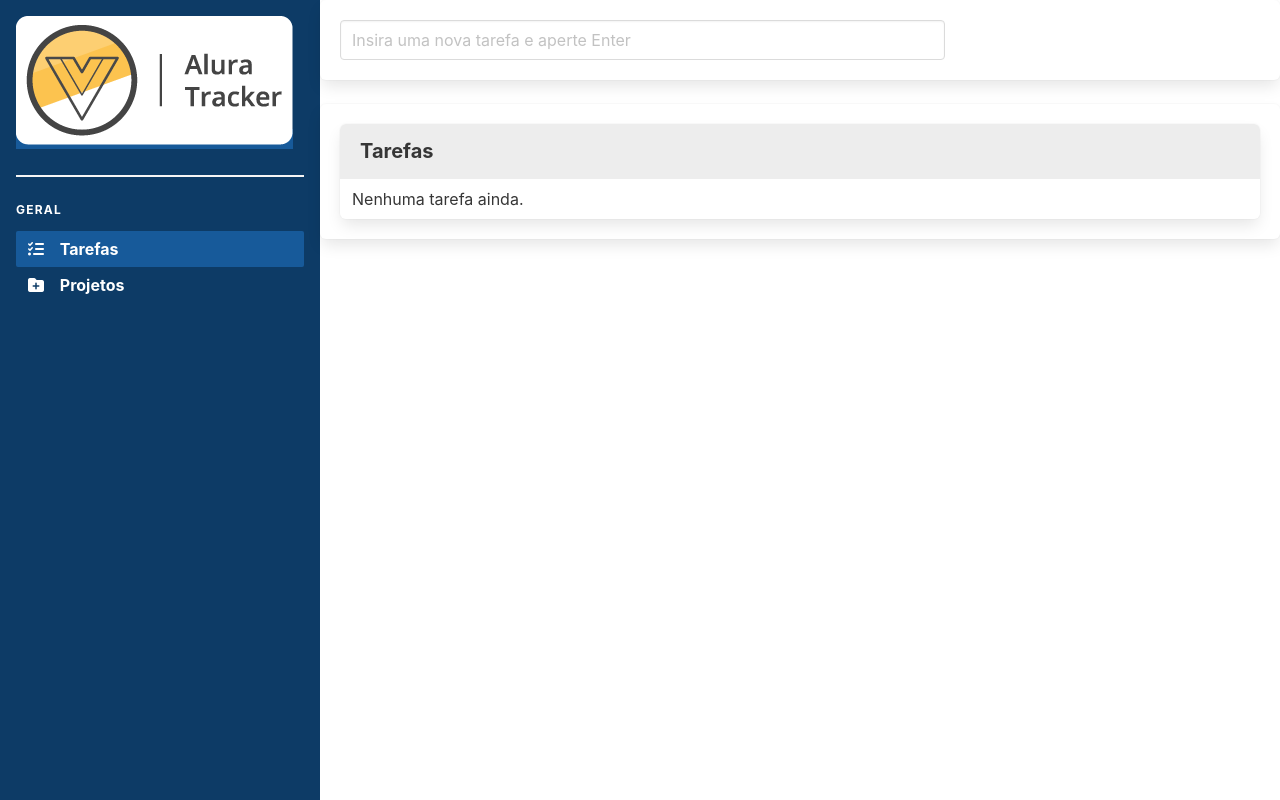
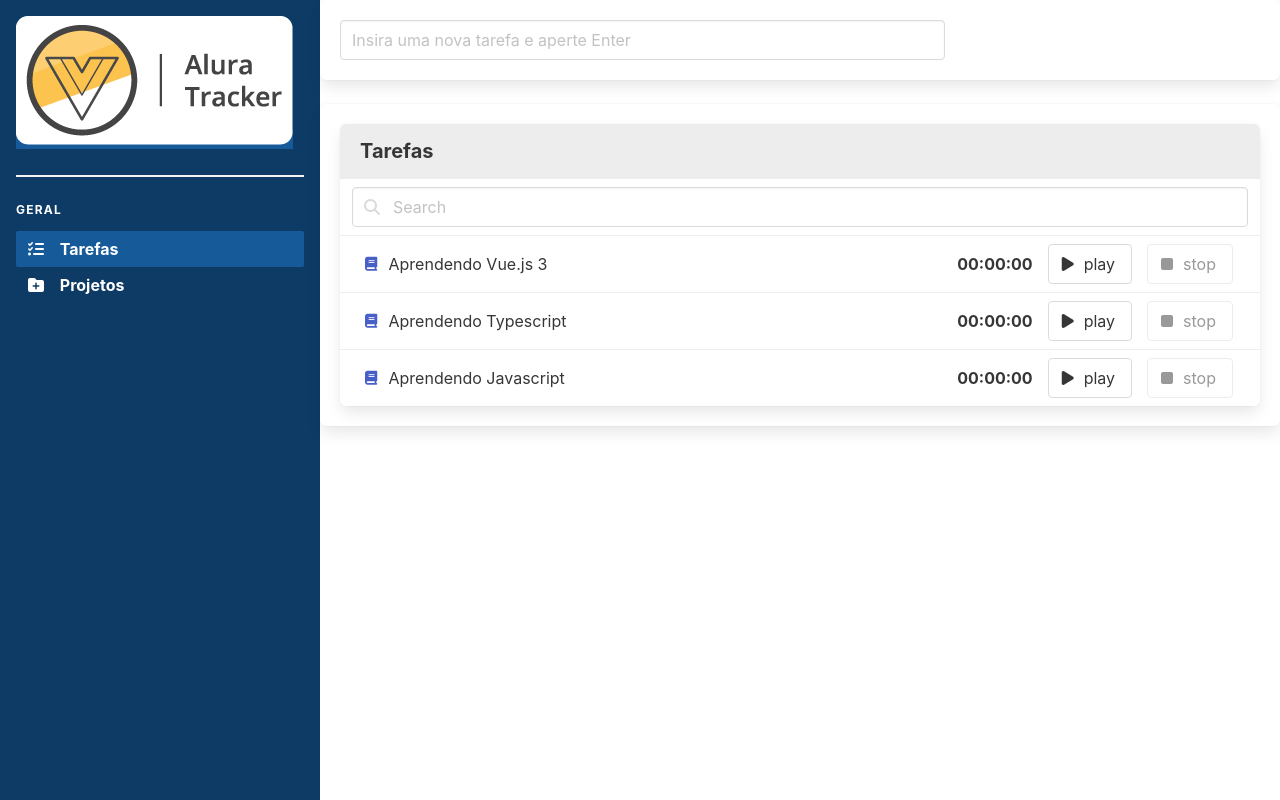
Before and after one commit to romarioarruda/alura-tracker, a Vue app: page / in a window 1280 px wide. Built offline with nearby package versions, Linux system fonts and the light colour scheme.

Commit message:
adicionando gerenciador de estado

```diff
--- a/package.json
+++ b/package.json
@@ -11,7 +11,8 @@
     "@fortawesome/fontawesome-free": "^6.1.1",
     "core-js": "^3.8.3",
     "vue": "^3.2.13",
-    "vue-router": "4"
+    "vue-router": "4",
+    "vuex": "^4.0.2"
   },
   "devDependencies": {
     "@typescript-eslint/eslint-plugin": "^5.4.0",
--- a/src/main.ts
+++ b/src/main.ts
@@ -3,7 +3,9 @@ import App from './App.vue'
 
 import '@fortawesome/fontawesome-free/css/all.css'
 import router from './routes';
+import { store, key } from './store';
 
 createApp(App)
     .use(router)
+    .use(store, key)
     .mount('#app')
--- /dev/null
+++ b/src/store/index.ts
@@ -0,0 +1,14 @@
+import { InjectionKey } from "vue";
+import { createStore, Store } from "vuex";
+
+interface State {
+    tarefas: string[]
+}
+
+export const key: InjectionKey<Store<State>> = Symbol()
+
+export const store = createStore<State>({
+    state: {
+        tarefas: ['Aprendendo Vue.js 3', 'Aprendendo Typescript', 'Aprendendo Javascript']
+    }
+})
--- a/src/views/ProjetosVue.vue
+++ b/src/views/ProjetosVue.vue
@@ -1,5 +1,7 @@
 <template>
-    <h1>Projetos</h1>
+    <section class="box container">
+      <h1 class="title">Projetos</h1>
+    </section>
 </template>
 <script lang="ts">
 import { defineComponent } from 'vue'
--- a/src/views/TarefasVue.vue
+++ b/src/views/TarefasVue.vue
@@ -13,13 +13,15 @@
         </div>
     </div>
     <div class="box">
-        <TasksList :tasks="tasks"/>
+        <TasksList :tasks="tarefas"/>
     </div>
 </template>
 
 <script lang="ts">
-import { defineComponent } from 'vue'
+import { computed, defineComponent } from 'vue'
 import TasksList from '@/components/TasksList.vue'
+import { useStore } from 'vuex'
+import { key } from '@/store'
 
 export default defineComponent({
     name: 'TarefasVue',
@@ -37,6 +39,13 @@ export default defineComponent({
             this.tasks.push(this.task)
             this.task = ''
         }
+    },
+    setup () {
+        const store = useStore(key)
+
+        return {
+            tarefas: computed(() => store.state.tarefas)
+        }
     }
 })
 </script>
```
Also changed, not shown: 1 other file (tests, documents, lock files or other folders).
